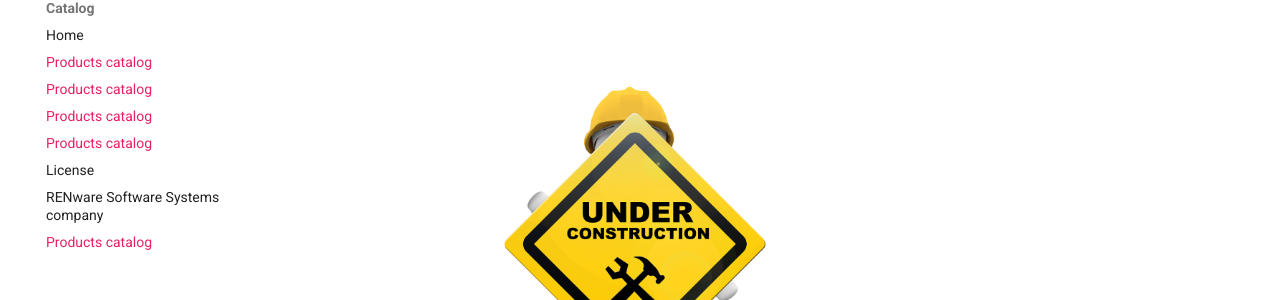
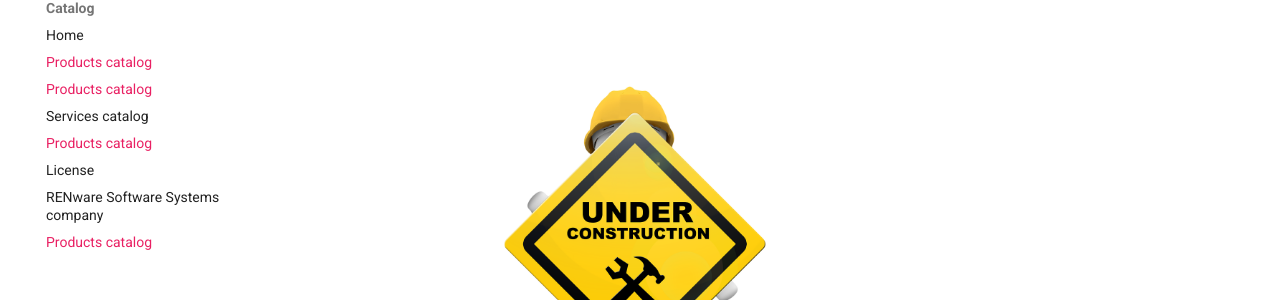
Before and after one commit to petre-renware/catalog, an MkDocs documentation site: the page built from doc_src/wip_page.md, in a window 1280 px wide. Shown: the part 139-439 px from the top of the page. Built offline with MkDocs 1.6.1 and Material for MkDocs 9.7.7, drawn with Linux system fonts in a browser that asks for light colours; some of the changed lines change nothing that is shown.

Commit message:
Update mkdocs.yml

```diff
--- a/mkdocs.yml
+++ b/mkdocs.yml
@@ -9,7 +9,7 @@
     - Home: 'index.md' # here is the system init as being default html to be executed
     - Products catalog: 'wip_page.md' #TODO make an entry page for this catalog section
     - Solutions catalog: 'wip_page.md' #TODO make an entry page for this catalog section
-    - Services catalog: 'wip_page.md' #TODO make an entry page for this catalog section
+    - Services catalog: 'http://www.renware.eu/services.html' #TODO make an entry page for this catalog section
     - About CATALOG: 'wip_page.md' #TODO make page 'About_CATALOG.md' and change to
     - License: 'LICENSE.md'
     - RENware Software Systems company: 'http://www.renware.eu'
```
